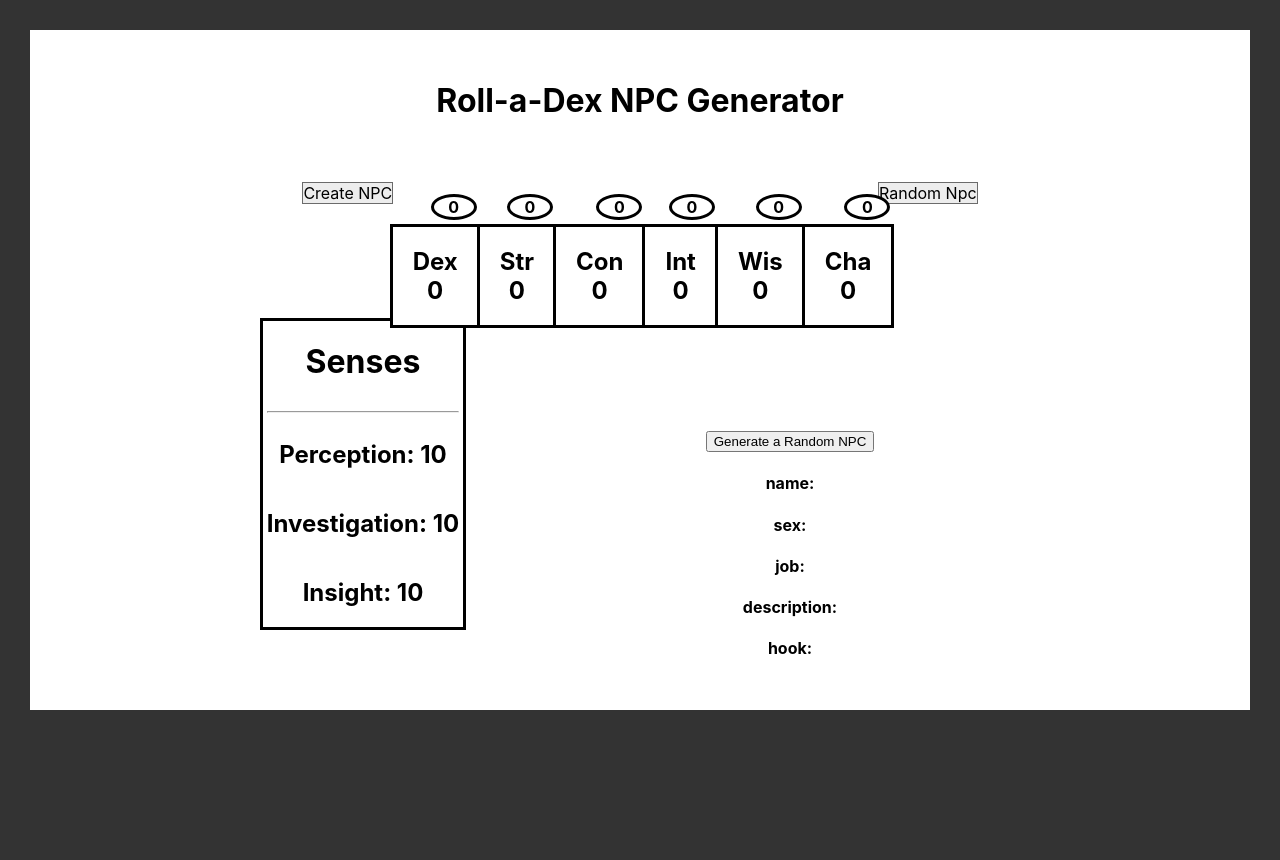
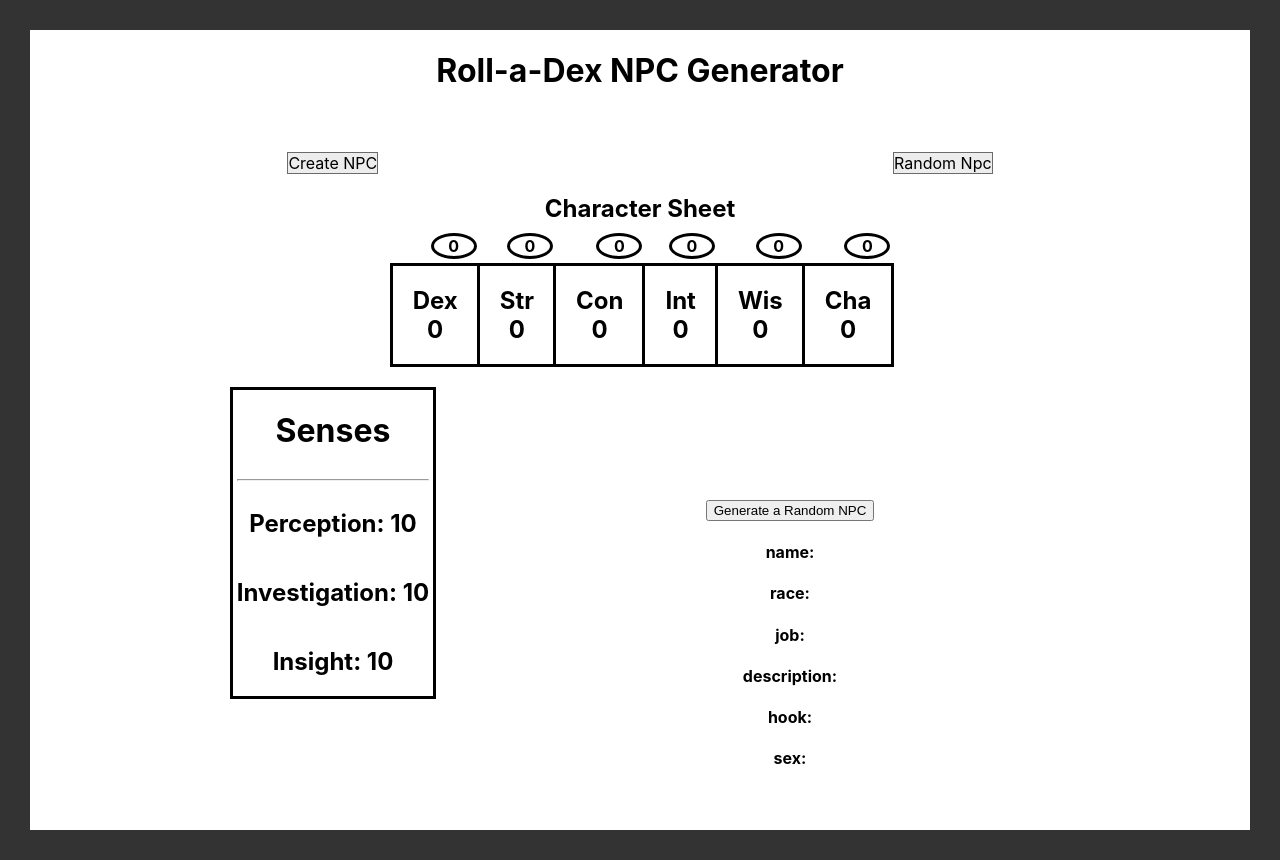
Before and after one commit to mattmcknight13/Roll-a-Dex, a React (Create React App) app: page /sheet in a window 1280 px wide. Built offline with nearby package versions, Linux system fonts and the light colour scheme.

Commit message:
currently all errors handled, styling left to do

```diff
--- a/src/App.js
+++ b/src/App.js
@@ -3,6 +3,7 @@ import { Link, Route, Switch } from "react-router-dom";
 import Form from "./components/Form";
 import GetNpc from "./components/GetNpc";
 import Stats from "./components/Stats";
+import Sheet from "./components/Sheet";
 import axios from "axios";
 
 function App(props) {
@@ -86,35 +87,32 @@ function App(props) {
     setNpcKeyValues(arr[i].fields);
     getStat();
   };
-  console.trace(makeApiCall);
 
   const body = {
     display: "flex",
     flexDirection: "column",
     backgroundColor: "#333",
     height: `100vh`,
-    padding: `30px`
-
-    // border: `solid rgb(69,59,53)`,
-    // borderWidth: 20,
+    padding: `30px`,
   };
 
   const paper = {
     backgroundColor: "#fff",
-    boxShadow: ` 0 1px 1px rgba(0,0,0,0.15),
-    0 10px 0 -5px #eee,
-    0 10px 1px -4px rgba(0,0,0,0.15),
-    0 20px 0 -10px #eee,
-    0 20px 1 px -9px rgba(0,0,0,0.15)`,
-    padding: `30px`
-
-  }
+    // boxShadow: ` 0 1px 1px rgba(0,0,0,0.15),
+    // 0 10px 0 -5px #eee,
+    // 0 10px 1px -4px rgba(0,0,0,0.15),
+    // 0 20px 0 -10px #eee,
+    // 0 20px 1 px -9px rgba(0,0,0,0.15)`,
+    // padding: `30px`,
+    height: `100vh`,
+  };
 
   const headerStyle = {
     textAlign: "center",
     display: "flex",
     flexDirection: "column",
   };
+
   const navStyle = {
     display: "flex",
     flexFlow: "wrap",
@@ -152,14 +150,12 @@ function App(props) {
             </Link>
           </nav>
         </header>
-
         <main style={mainStyle}>
           <Switch>
             <Route exact path="/">
               <h2>Create a NPC</h2>
               {/* pass down props/state to Form */}
               <Form
-              onSubmit="/sheet"
                 npc={props.npc}
                 setNpc={props.setNpc}
                 setNpcKeyValues={setNpcKeyValues}
@@ -168,6 +164,7 @@ function App(props) {
               />
             </Route>
             <Route path="/sheet">
+              <Sheet />
               <Stats randomNumber={randomNumber} mod={mod} getStat={getStat} />
               {/* pass down  props/state to GetNpc */}
               <GetNpc
--- a/src/components/Form.jsx
+++ b/src/components/Form.jsx
@@ -6,7 +6,7 @@ function Form(props) {
   //set useHistory hook to a variable name
   const history = useHistory();
   //destructure props object
-  const { setNpcKeyValues, setClicked, clicked } = props;
+  const { setNpcKeyValues, setClicked, } = props;
   // use states set current and append information to api
   const [name, setName] = useState("");
   const [race, setRace] = useState("");
@@ -28,7 +28,7 @@ function Form(props) {
       hook,
     };
     // onclick push to sheet page
-    history.push(`/sheet`);
+
     // create varaible to assign api endpoint
     const airtableURL = `https://api.airtable.com/v0/${process.env.REACT_APP_AIRTABLE_BASE}/npc`;
     // make axios post call
@@ -54,8 +54,12 @@ function Form(props) {
     setSex("");
     setDescription("");
     setHook("");
-    setClicked(!clicked); //click for form button
+    setClicked(prevClicked =>  {
+      return !prevClicked
+    }); //click for form button
+    history.push(`/sheet`);
   };
+
 //styling
   const formStyle = {
     margin: 20,
--- a/src/components/GetNpc.jsx
+++ b/src/components/GetNpc.jsx
@@ -1,5 +1,6 @@
 import React from "react";
 import RandomButton from "./RandomButton";
+
 
 //get call
 // initate GetNpc function
@@ -18,8 +19,12 @@ const GetNpc = (props) => {
     dipsplay: `flex`,
     flexDirection: `column`,
     marginTop: `-200px`,
-    marginLeft: `300px`,
+    marginLeft: `300px`
   };
+  const npcInfo = {
+    wordBreak: `break-all`
+  }
+
   return (
     <div className="randomnpc" style={npcStyle}>
       <>
@@ -35,18 +40,19 @@ const GetNpc = (props) => {
         {/* map through selected object to give key values to be classname, and assign values to approriate h2 tag */}
         {!clicked ? (
           npc.map((n, idx) => (
-            <h4 className={npcKey[idx]} key={idx}>
+            <h4 style={npcInfo} className={npcKey[idx]} key={idx}  >
               {npcKey[idx]}: {n}
             </h4>
           ))
         ) : (
           <div>
             {/* render h2 tags where clasname is specfic index of array and value is of same index from different array */}
-            <h4 className={npcKey[0]}>name: {npc[0]}</h4>
-            <h4 className={npcKey[2]}>sex: {npc[2]}</h4>
-            <h4 className={npcKey[3]}>job: {npc[3]}</h4>
-            <h4 className={npcKey[4]}>description: {npc[4]}</h4>
-            <h4 className={npcKey[5]}>hook: {npc[5]}</h4>
+              <h4 style={npcInfo} className={npcKey[0]}>name: {npc[0]} </h4>
+              <h4 style={npcInfo} className={npcKey[1]}>race: {npc[1]} </h4>
+            <h4 style={npcInfo} className={npcKey[2]}>job: {npc[2]}</h4>
+            <h4 style={npcInfo} className={npcKey[3]}>description:  {npc[3]}</h4>
+            <h4 style={npcInfo} className={npcKey[4]}>hook:{npc[4]}</h4>
+            <h4 style={npcInfo} className={npcKey[5]}>sex: {npc[5]}</h4>
           </div>
         )}
       </>
--- a/src/components/RandomButton.jsx
+++ b/src/components/RandomButton.jsx
@@ -1,7 +1,7 @@
 import React from "react";
 
 function RandomButton(props) {
-  const { setClicked, clicked, getRandomNpc } = props;
+  const { setClicked, getRandomNpc } = props;
 
 
 
@@ -10,7 +10,9 @@ function RandomButton(props) {
       {/* onclick button gets random npc */}
       <button
         onClick={() => {
-          setClicked(!clicked); //click for random button
+          setClicked(prevClicked => {
+            return !prevClicked
+          }); //click for random button
           getRandomNpc();
         }}
       >
--- a/src/components/Stats.jsx
+++ b/src/components/Stats.jsx
@@ -33,7 +33,6 @@ function Stats(props) {
   const senseStyle = {
     display: `flex`,
     flexDirection: `column`,
-    marginTop: `-30px`,
     marginLeft: `200px`,
     border: `solid black`,
     width: `200px`,
```
Lines whose indentation alone changed are shown as unchanged.
